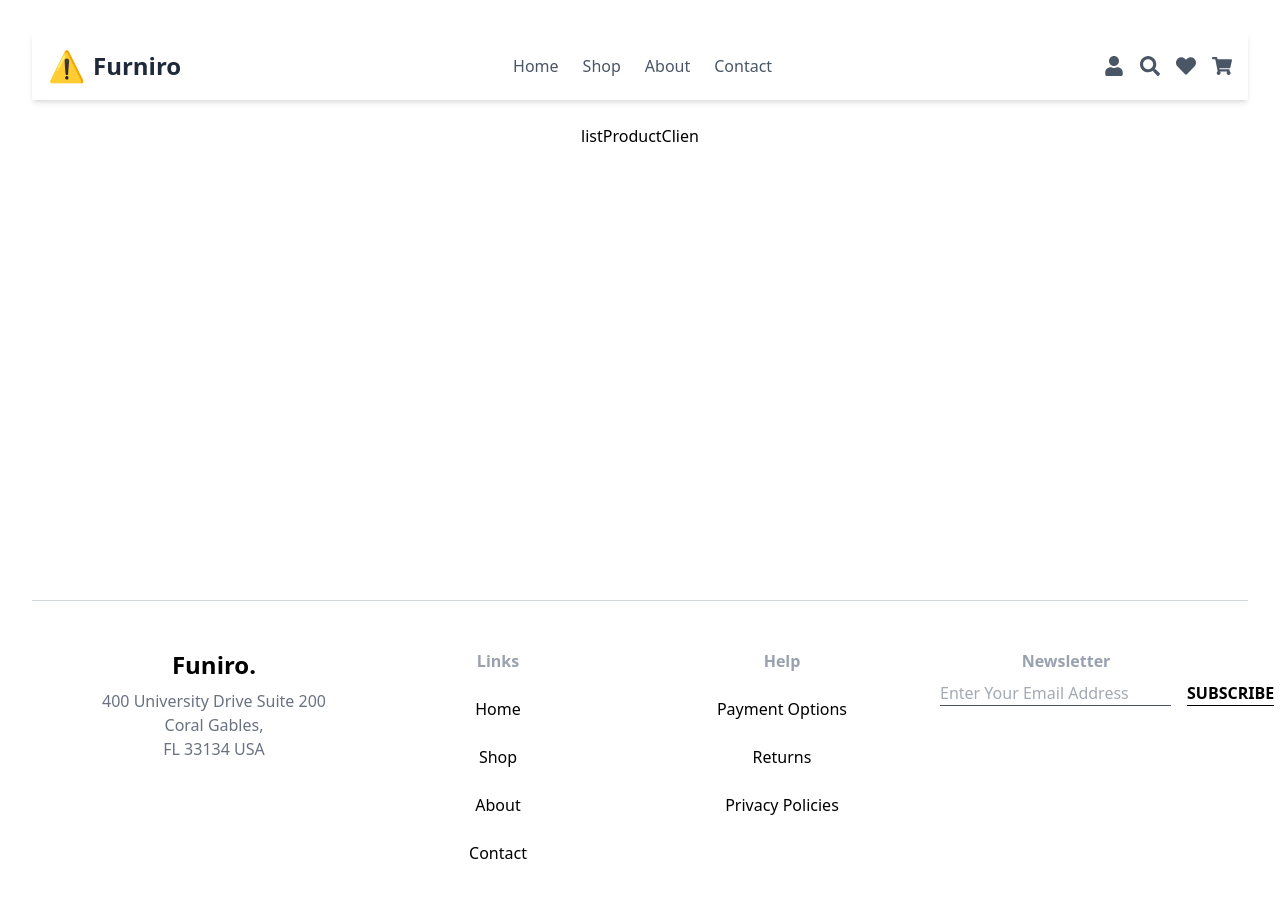
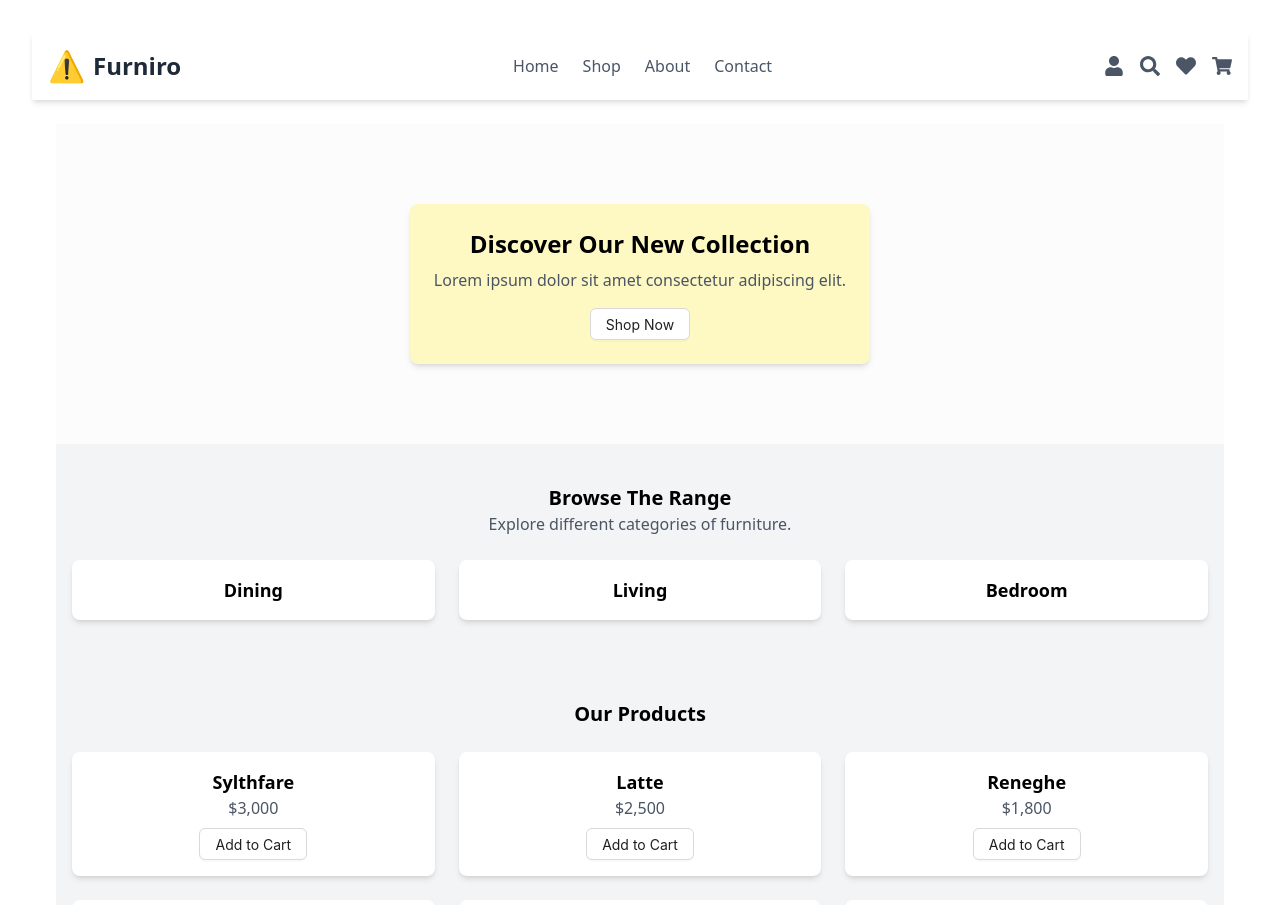
Before and after one commit to TrangPT28/Xuong_TraSua, a React (Vite) app: page /home/ListProductClien in a window 1280 px wide. Shown: the top 905 px of the page. Built offline with nearby package versions, Linux system fonts and the light colour scheme.

Commit message:
Lưu thay đổi trước khi pull

```diff
--- a/src/App.tsx
+++ b/src/App.tsx
@@ -36,6 +36,7 @@ function App() {
             <Route path='add' element={<AddProducts />} />
             <Route path='update/:id' element={<UpdateProducts />} />
           </Route>
+          <Route path='cartdetail' element={<CartDetail />} />
 
         </Route>
 
@@ -56,7 +57,7 @@ function App() {
             <Route index element={<ListProductClien />} />
             <Route path='products/detail' element={<ProductDetail />} />
           </Route>
-          <Route path='cartdetail' element={<CartDetail />} />
+
         </Route>
       </Routes>
 
--- a/src/pages/ListProductClien.tsx
+++ b/src/pages/ListProductClien.tsx
@@ -1,9 +1,56 @@
+import { Button } from "antd";
 
 
 const ListProductClien = () => {
-    return (
-      <div>listProductClien</div>
-    )
-  }
+  return (
+    <div className="bg-gray-100 min-h-screen">
+      {/* Hero Section */}
+      <section className="relative flex flex-col items-center justify-center text-center py-20">
+        <div className="absolute top-0 left-0 w-full h-full bg-white opacity-75" />
+        <div className="relative z-10 max-w-lg p-6 bg-yellow-100 rounded-lg shadow-md">
+          <h2 className="text-2xl font-semibold">Discover Our New Collection</h2>
+          <p className="mt-2 text-gray-600">
+            Lorem ipsum dolor sit amet consectetur adipiscing elit.
+          </p>
+          <Button className="mt-4">Shop Now</Button>
+        </div>
+      </section>
 
-  export default ListProductClien;
+      {/* Browse the Range */}
+      <section className="text-center py-10">
+        <h3 className="text-xl font-semibold">Browse The Range</h3>
+        <p className="text-gray-600">Explore different categories of furniture.</p>
+        <div className="grid grid-cols-3 gap-6 mt-6 px-4">
+          {['Dining', 'Living', 'Bedroom'].map((category) => (
+            <div key={category} className="bg-white p-4 rounded-lg shadow-md">
+              <h4 className="text-lg font-semibold">{category}</h4>
+            </div>
+          ))}
+        </div>
+      </section>
+
+      {/* Our Products */}
+      <section className="py-10 px-4">
+        <h3 className="text-xl font-semibold text-center">Our Products</h3>
+        <div className="grid grid-cols-3 gap-6 mt-6">
+          {[
+            { name: "Sylthfare", price: "$3,000" },
+            { name: "Latte", price: "$2,500" },
+            { name: "Reneghe", price: "$1,800" },
+            { name: "Grito", price: "$1,200" },
+            { name: "Muggo", price: "$2,000" },
+            { name: "Friggly", price: "$1,500" }
+          ].map((product) => (
+            <div key={product.name} className="bg-white p-4 rounded-lg shadow-md">
+              <h4 className="text-lg font-semibold">{product.name}</h4>
+              <p className="text-gray-600">{product.price}</p>
+              <Button className="mt-2">Add to Cart</Button>
+            </div>
+          ))}
+        </div>
+      </section>
+    </div>
+  )
+}
+
+export default ListProductClien;
```
